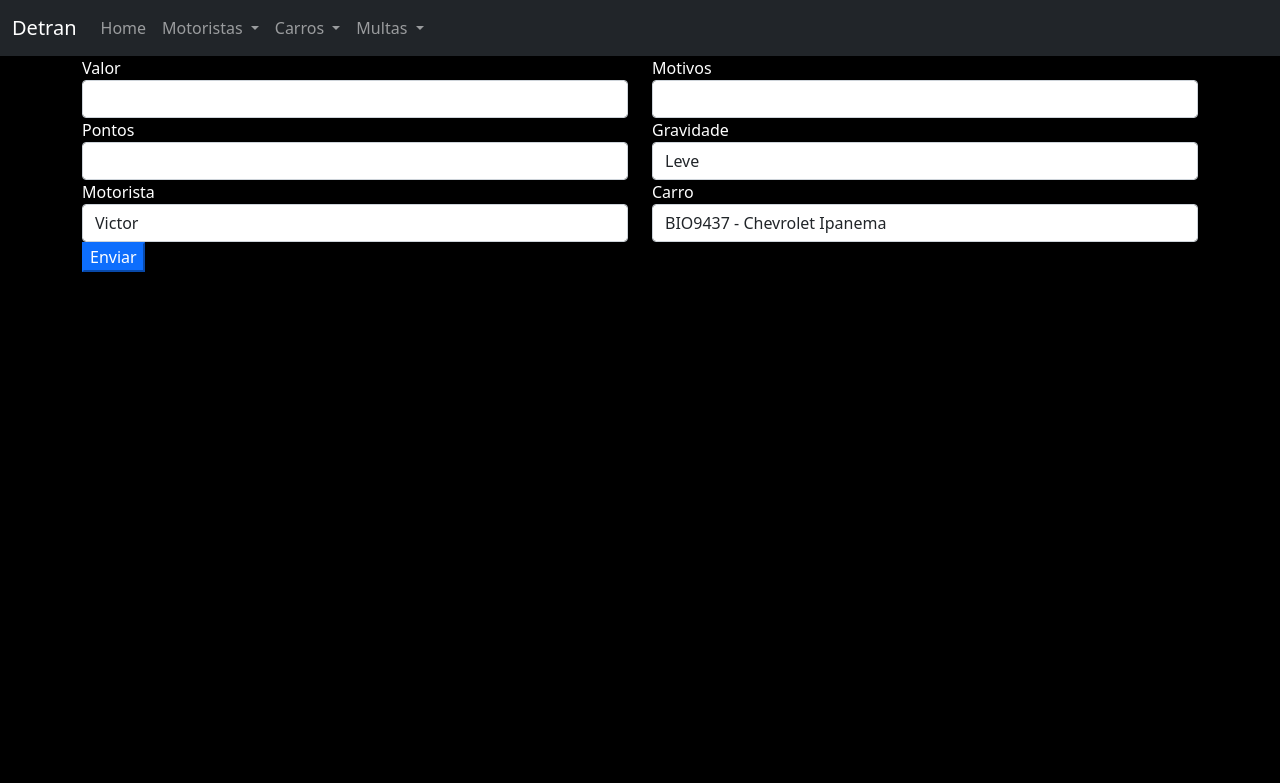
After one commit to vsgabel/devstars_backend_turma2, a Flask app: page /multa/novo in a window 1280 px wide. The commit adds this page. Shown: the top 783 px of the page. Run offline with Flask 2, Linux system fonts and the light colour scheme; data comes from the database, SQL or seed files in the repository; both versions use the stored data as it was after the commit; some libraries are stand-ins or nearby versions.

Commit message:
finalização da aula 10

```diff
--- a/aula_flask_10/app.py
+++ b/aula_flask_10/app.py
@@ -11,6 +11,7 @@ basedir = abspath(dirname(__file__))
 fullpath = join(basedir, "db.sqlite")
 
 app = Flask(__name__)
+app.config["SECRET_KEY"] = "algo muito seguro"
 app.config["SQLALCHEMY_DATABASE_URI"] = f"sqlite:///{fullpath}"
 app.config["SQLALCHEMY_TRACK_MODIFICATIONS"] = False
 
@@ -18,10 +19,96 @@ db = SQLAlchemy(app)
 migrate = Migrate(app, db)
 
 from models import *
+from forms import MotoristaForm, CarroForm, MultaForm
 
 @app.route("/")
 def index():
     return render_template("index.html")
 
+@app.route("/motorista/todos")
+def motorista_todos():
+    dados = Motorista.query.all()
+    return render_template("motorista_todos.html", dados=dados)
+
+@app.route("/carro/todos")
+def carro_todos():
+    dados = Carro.query.all()
+    return render_template("carro_todos.html", dados=dados)
+
+@app.route("/multa/todos")
+def multa_todos():
+    dados = Multa.query.all()
+    return render_template("multa_todos.html", dados=dados)
+
+@app.route("/motorista/novo")
+def motorista_novo():
+    form = MotoristaForm()
+    if form.validate_on_submit():
+        motorista = Motorista()
+        motorista.nome = form.nome.data
+        motorista.cpf = form.cpf.data
+
+        db.session.add(motorista)
+        db.session.commit()
+        return "Motorista adicionado com sucesso"
+    return render_template("motorista_novo.html", form=form)
+
+@app.route("/carro/novo", methods=["GET", "POST"])
+def carro_novo():
+    form = CarroForm()
+    motoristas = Motorista.query.all()
+    escolhas = []
+    for motorista in motoristas:
+        escolhas.append((motorista.id, motorista.nome))
+
+    form.motorista.choices = escolhas
+    if form.validate_on_submit():
+        carro = Carro()
+        carro.modelo = form.modelo.data
+        carro.placa = form.placa.data
+        carro.fabricante = form.fabricante.data
+        id_motorista = form.motorista.data
+        carro.dono = Motorista.query.filter_by(id=id_motorista).first()
+
+        db.session.add(carro)
+        db.session.commit()
+        return "Carro adicionado com sucesso"
+    return render_template("carro_novo.html", form=form)
+
+@app.route("/multa/novo", methods=['GET','POST'])
+def multa_novo():
+    form = MultaForm()
+    form.gravidade.choices = [(0,"Leve"), (1,"Média"), (2,"Grave"), (3,"Gravíssima")]
+
+    # Preencher as escolhas do motorista
+    motoristas = Motorista.query.all()
+    escolhas = []
+    for motorista in motoristas:
+        escolhas.append((motorista.id, motorista.nome))
+    form.motorista.choices = escolhas
+
+    # Preencher as escolhas do carro
+    carros = Carro.query.all()
+    escolhas = []
+    for carro in carros:
+        escolhas.append((carro.id, f"{carro.placa} - {carro.fabricante} {carro.modelo}"))
+    form.carro.choices = escolhas
+
+    if form.validate_on_submit():
+        multa = Multa()
+        multa.valor = form.valor.data
+        multa.motivo = form.motivo.data
+        multa.pontos = form.pontos.data
+        multa.gravidade = form.gravidade.data
+        id_motorista = form.motorista.data
+        multa.motorista = Motorista.query.filter_by(id=id_motorista).first()
+        id_carro = form.carro.data
+        multa.carro = Carro.query.filter_by(id=id_carro).first()
+        db.session.add(multa)
+        db.session.commit()
+        return "Multa cadastrada com sucesso"
+    return render_template("multa_novo.html", form=form)
+
+
 if __name__ == "__main__":
     app.run(debug=True)
--- /dev/null
+++ b/aula_flask_10/forms.py
@@ -0,0 +1,24 @@
+from flask_wtf import FlaskForm
+from wtforms import StringField, SubmitField, SelectField, FloatField, IntegerField
+from wtforms.validators import DataRequired, Length
+
+class MotoristaForm(FlaskForm):
+    nome = StringField('Nome', validators=[DataRequired()])
+    cpf = StringField('CPF', validators=[DataRequired(), Length(min=11, max=11)])
+    submit = SubmitField('Enviar')
+
+class CarroForm(FlaskForm):
+    fabricante = StringField('Fabricante', validators=[DataRequired()])
+    modelo = StringField('Modelo', validators=[DataRequired()])
+    placa = StringField('Placa', validators=[DataRequired(), Length(max=9)])
+    motorista = SelectField('Motorista')
+    submit = SubmitField('Enviar')
+
+class MultaForm(FlaskForm):
+    valor = FloatField('Valor')
+    motivo = StringField('Motivos')
+    pontos = IntegerField('Pontos')
+    gravidade = SelectField('Gravidade')
+    motorista = SelectField('Motorista')
+    carro = SelectField('Carro')
+    submit = SubmitField('Enviar')
--- a/aula_flask_10/models.py
+++ b/aula_flask_10/models.py
@@ -7,6 +7,9 @@ class Motorista(db.Model):
     carros = db.relationship('Carro', backref="dono")
     multas = db.relationship('Multa', backref="motorista")
 
+    def __str__(self):
+        return self.nome
+
 class Carro(db.Model):
     id = db.Column(db.Integer, primary_key=True)
     fabricante = db.Column(db.String(32), nullable=False)
@@ -14,6 +17,9 @@ class Carro(db.Model):
     placa = db.Column(db.String(8), nullable=False, unique=True)
     dono_id = db.Column(db.Integer, db.ForeignKey("motorista.id"))
     multas = db.relationship('Multa', backref="carro")
+
+    def __str__(self):
+        return f"{self.placa} - {self.fabricante} {self.modelo}"
 
 class Multa(db.Model):
     id = db.Column(db.Integer, primary_key=True)
--- a/aula_flask_10/templates/base.html
+++ b/aula_flask_10/templates/base.html
@@ -5,24 +5,24 @@
         <link href="https://cdn.jsdelivr.net/npm/bootstrap@5.0.2/dist/css/bootstrap.min.css" rel="stylesheet" integrity="sha384-EVSTQN3/azprG1Anm3QDgpJLIm9Nao0Yz1ztcQTwFspd3yD65VohhpuuCOmLASjC" crossorigin="anonymous">
     </head>
 
-    <body>
+    <body style="background-color: black !important; color: white !important;">
         <nav class="navbar navbar-expand-sm navbar-dark bg-dark">
             <div class="container-fluid">
                 <a class="navbar-brand" href="#">Detran</a>
                 <ul class="navbar-nav me-auto mb-2 mb-lg-0">
                     <li class="nav-item">
-                        <a class="nav-link" href="#">Home</a>
+                        <a class="nav-link" href="{{ url_for('index') }}">Home</a>
                     </li>
                     <li class="nav-item dropdown">
                         <a class="nav-link dropdown-toggle" href="#" id="menuCliente" role="button" data-bs-toggle="dropdown" aria-expanded="false">
-                            Clientes
+                            Motoristas
                         </a>
                         <ul class="dropdown-menu" aria-labelledby="menuCliente">
                             <li>
-                                <a class="dropdown-item" href="#">Listar</a>
+                                <a class="dropdown-item" href="{{ url_for('motorista_todos') }}">Listar</a>
                             </li>
                             <li>
-                                <a class="dropdown-item" href="#">Novo</a>
+                                <a class="dropdown-item" href="{{ url_for('motorista_novo') }}">Novo</a>
                             </li>
                         </ul>
                     </li>
@@ -32,10 +32,10 @@
                         </a>
                         <ul class="dropdown-menu" aria-labelledby="menuCarros">
                             <li>
-                                <a class="dropdown-item" href="#">Listar</a>
+                                <a class="dropdown-item" href="{{ url_for('carro_todos') }}">Listar</a>
                             </li>
                             <li>
-                                <a class="dropdown-item" href="#">Novo</a>
+                                <a class="dropdown-item" href="{{ url_for('carro_novo') }}">Novo</a>
                             </li>
                         </ul>
                     </li>
@@ -45,10 +45,10 @@
                         </a>
                         <ul class="dropdown-menu" aria-labelledby="menuMultas">
                             <li>
-                                <a class="dropdown-item" href="#">Listar</a>
+                                <a class="dropdown-item" href="{{ url_for('multa_todos') }}">Listar</a>
                             </li>
                             <li>
-                                <a class="dropdown-item" href="#">Nova</a>
+                                <a class="dropdown-item" href="{{ url_for('multa_novo') }}">Nova</a>
                             </li>
                         </ul>
                     </li>
--- /dev/null
+++ b/aula_flask_10/templates/multa_novo.html
@@ -0,0 +1,42 @@
+{% extends 'base.html' %}
+{% block content %}
+<form method="POST">
+    {{ form.hidden_tag() }}
+    <div class="row">
+        <div class="col-md-6">
+            {{ form.valor.label}}
+            {{ form.valor(class_="form-control")}}
+        </div>
+        <div class="col-md-6">
+            {{ form.motivo.label}}
+            {{form.motivo(class_="form-control")}}
+        </div>
+    </div>
+    <div class="row">
+        <div class="col-md-6">
+            {{ form.pontos.label}}
+            {{ form.pontos(class_="form-control")}}
+        </div>
+        <div class="col-md-6">
+            {{ form.gravidade.label}}
+            {{ form.gravidade(class_="form-control")}}
+        </div>
+    </div>
+    <div class="row">
+        <div class="col-md-6">
+            {{ form.motorista.label}}
+            {{ form.motorista(class_="form-control")}}
+        </div>
+        <div class="col-md-6">
+            {{ form.carro.label}}
+            {{ form.carro(class_="form-control")}}
+        </div>
+    </div>
+    <div class="row">
+        <div class="col-md-12">
+            {{ form.submit(class_="btn-primary") }}
+        </div>
+    </div>
+</form>
+
+{% endblock %}
```
Also changed, not shown: aula_flask_10/templates/carro_novo.html (added, +34 -0 lines), aula_flask_10/templates/carro_todos.html (added, +25 -0 lines), aula_flask_10/templates/motorista_novo.html (added, +23 -0 lines), aula_flask_10/templates/motorista_todos.html (added, +31 -0 lines), aula_flask_10/templates/multa_todos.html (added, +29 -0 lines), aula_flask_10/db.sqlite.
